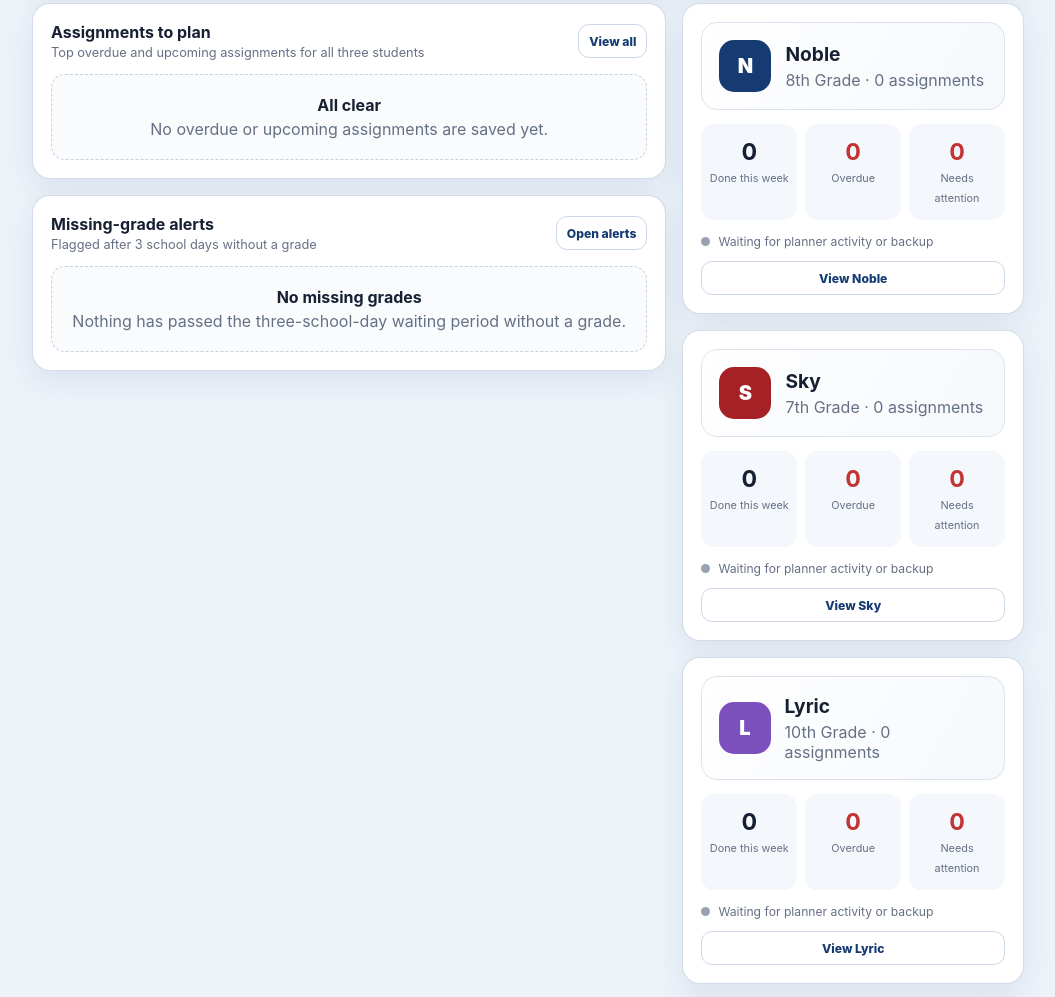
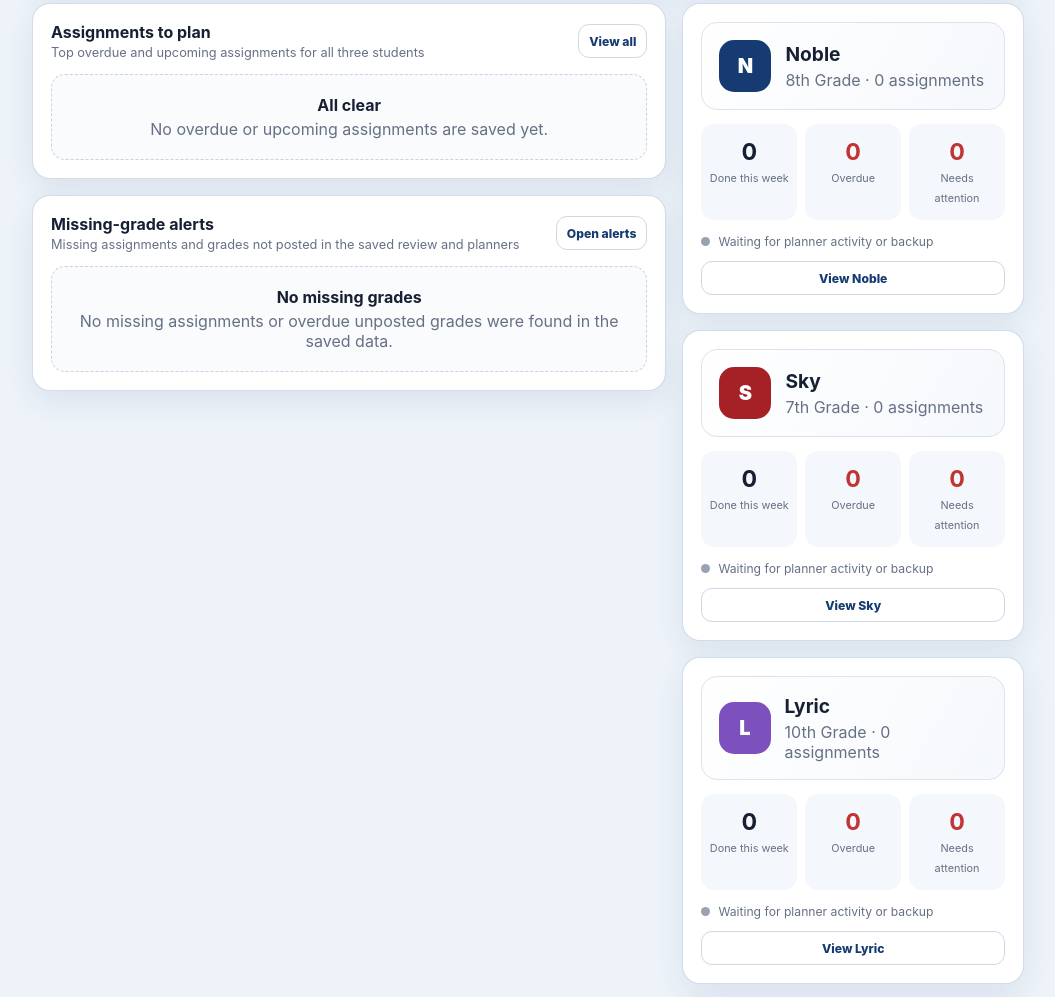
Before and after one commit to adhayes1906-coder/hayes-parent-school-dashboard, a plain HTML site: page index.html in a window 1280 px wide. Shown: the part 787-1784 px from the top of the page, without its empty margins (222-1277 px from the left). Drawn offline with Linux system fonts and the light colour scheme.

Commit message:
Use reviewed missing grades in overview summary

```diff
--- a/index.html
+++ b/index.html
@@ -549,7 +549,7 @@
 
     function renderOverview(){
       const map=datasets(),missing=missingGradeItems(map),attention=gradeAttentionItems(map),overdue=overdueItems(map),soon=dueSoon(map),today=localISO();
-      const dueToday=allAssignments(map).filter(x=>x.a.dueDate===today&&!x.a.completed);
+      const dueToday=allAssignments(map).filter(x=>x.a.dueDate===today&&!x.a.completed),gradeMissing=attention.filter(x=>['missing','ungraded'].includes(x.kind));
       const top=[...overdue,...soon.filter(x=>!overdue.some(o=>o.key===x.key&&o.a.id===x.a.id))].slice(0,6);
       document.getElementById('overview').innerHTML=`
         <div class="card hero"><div class="hero-grid"><div><p class="eyebrow">Parent overview · 2026–27</p><h2>${attention.length?`${attention.length} grade item${attention.length===1?' needs':'s need'} attention`:'All three planners are ready to monitor'}</h2><p>See Noble, Sky, and Lyric’s assignments, activities, schedules, grades, and overdue work together. Grades at 70% or lower and missing or unposted grades appear below by student.</p></div><div class="date-badge"><span class="big">${parseDate(today).getDate()}</span><span class="small">${fmt(today,{month:'short',weekday:'short'})}</span></div></div></div>
@@ -557,7 +557,7 @@
         ${attentionSection(map)}
         <div class="grid dashboard" style="margin-top:16px"><div class="stack">
           <div class="card card-pad"><div class="card-title"><div><h3>Assignments to plan</h3><p>Top overdue and upcoming assignments for all three students</p></div><button class="btn small secondary" data-go="activity">View all</button></div><div class="compact-list">${top.length?top.map(x=>assignmentRow(x)).join(''):empty('All clear','No overdue or upcoming assignments are saved yet.')}</div></div>
-          <div class="card card-pad"><div class="card-title"><div><h3>Missing-grade alerts</h3><p>Flagged after ${Number(parent.settings.alertThreshold||3)} school days without a grade</p></div><button class="btn small secondary" data-go="missing">Open alerts</button></div><div class="compact-list">${missing.length?missing.slice(0,4).map(missingRow).join(''):empty('No missing grades','Nothing has passed the three-school-day waiting period without a grade.')}</div></div>
+          <div class="card card-pad"><div class="card-title"><div><h3>Missing-grade alerts</h3><p>Missing assignments and grades not posted in the saved review and planners</p></div><button class="btn small secondary" data-go="missing">Open alerts</button></div><div class="compact-list">${gradeMissing.length?gradeMissing.slice(0,4).map(x=>`<div><strong>${esc(CHILDREN[x.key].name)}</strong>${attentionRow(x)}</div>`).join(''):empty('No missing grades','No missing assignments or overdue unposted grades were found in the saved data.')}</div></div>
         </div><div class="stack">
           ${Object.entries(map).map(([key,record])=>{const d=record.data,alerts=attention.filter(x=>x.key===key).length,late=overdue.filter(x=>x.key===key).length;return `<div class="card card-pad"><div class="student-banner"><div class="student-avatar ${childThemeClass(key)}">${CHILDREN[key].initial}</div><div><h3>${CHILDREN[key].name}</h3><p>${CHILDREN[key].grade} · ${d.assignments.length} assignments</p></div></div><div class="stats" style="grid-template-columns:repeat(3,1fr);margin:14px 0"><div class="stat"><strong>${completedThisWeek(d)}</strong><span>Done this week</span></div><div class="stat alert"><strong>${late}</strong><span>Overdue</span></div><div class="stat alert"><strong>${alerts}</strong><span>Needs attention</span></div></div>${connectionHTML(key,record)}<button class="btn small secondary wide" style="margin-top:12px" data-go="${key}">View ${CHILDREN[key].name}</button></div>`;}).join('')}
           <div class="card card-pad"><div class="card-title"><div><h3>Parent alerts</h3><p>Browser notifications while this dashboard is open</p></div></div><button class="btn wide" id="enableAlerts">Enable missing-grade alerts</button><p class="privacy-note" style="margin:10px 0 0">Your browser must give permission. Dashboard flags work even when notifications are off.</p></div>
```
